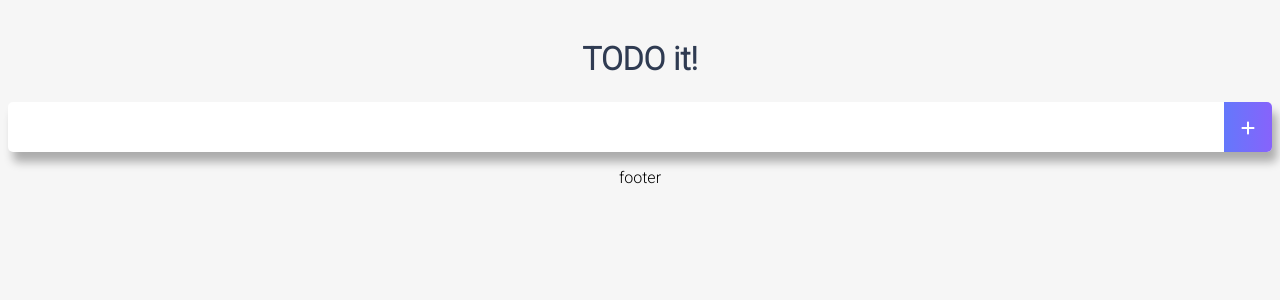
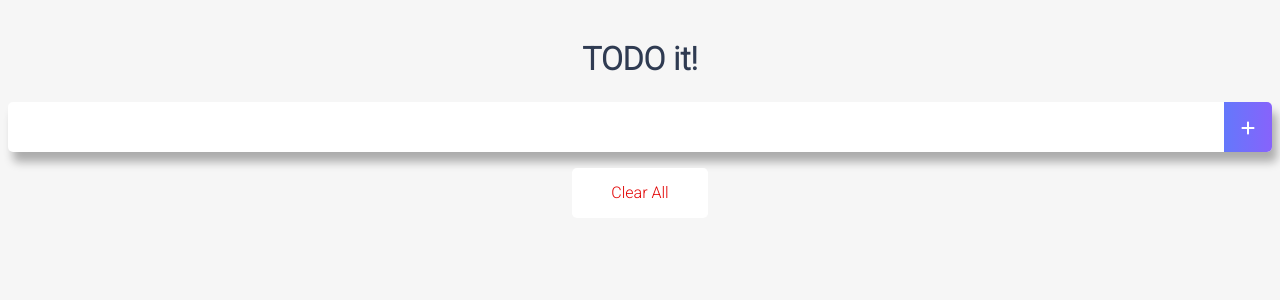
Before and after one commit to covy-jang/practice-vue-js, a Vue app in the folder vue-todo/: page / in a window 1280 px wide. Shown: the top 300 px of the page. Built offline with nearby package versions, Linux system fonts and the light colour scheme.

Commit message:
vue-todo initial commit

```diff
--- a/vue-todo/src/App.vue
+++ b/vue-todo/src/App.vue
@@ -1,9 +1,12 @@
 <template>
   <div id="app">
     <TodoHeader></TodoHeader>
-    <TodoInput></TodoInput>
-    <TodoList></TodoList>
-    <TodoFooter></TodoFooter>
+    <TodoInput v-on:addTodoItem="addOneItem"></TodoInput>
+    <TodoList v-bind:propsdata="todoItems"
+        v-on:removeItem="removeOneItem"
+        v-on:toggleItem="toggleOneItem">
+    </TodoList>
+    <TodoFooter v-on:clearAll="clearAllItems"></TodoFooter>
   </div>
 </template>
 
@@ -20,6 +23,38 @@ export default {
     'TodoInput': TodoInput,
     'TodoList': TodoList,
     'TodoFooter': TodoFooter
+  },
+  data() {
+    return {
+      todoItems: []
+    }
+  },
+  created() {
+      if(localStorage.length > 0) {
+          for (var i = 0; i < localStorage.length; ++i) {
+              this.todoItems.push(JSON.parse(localStorage.getItem(localStorage.key(i))));
+          }
+      }
+  },
+  methods: {
+    addOneItem: function(todoItem) {
+        var obj = { completed : false, item: todoItem }
+        localStorage.setItem(todoItem, JSON.stringify(obj));
+        this.todoItems.push(obj);
+    },
+    removeOneItem: function(todoItem, index) {
+        localStorage.removeItem(todoItem.item);
+        this.todoItems.splice(index, 1);
+    },
+    toggleOneItem: function(todoItem, index) {
+        this.todoItems[index].completed = !this.todoItems[index].completed;
+        localStorage.removeItem(todoItem.item);
+        localStorage.setItem(todoItem.item, JSON.stringify(todoItem));
+    },
+    clearAllItems: function() {
+      localStorage.clear();
+      this.todoItems = [];
+    }
   }
 }
 </script>
--- a/vue-todo/src/components/TodoFooter.vue
+++ b/vue-todo/src/components/TodoFooter.vue
@@ -1,13 +1,11 @@
 <template>
-    <div>
-        footer
+    <div class="clearAllContainer">
+        <span class="clearAllBtn" v-on:click="clearTodo">Clear All</span>
     </div>
 </template>
 
 <script>
 export default {
-    name: 'VueTodoTodoFooter',
-
     data() {
         return {
 
@@ -19,11 +17,24 @@ export default {
     },
 
     methods: {
-
+        clearTodo: function() {
+            this.$emit('clearAll');
+        }
     },
 };
 </script>
 
-<style lang="scss" scoped>
-
+<style scoped>
+.clearAllContainer {
+    width: 8.5rem;
+    height: 50px;
+    line-height: 50px;
+    background-color: white;
+    border-radius: 5px;
+    margin: 0 auto;
+}
+.clearAllBtn {
+    color: #e20303;
+    display: block;
+}
 </style>
--- a/vue-todo/src/components/TodoInput.vue
+++ b/vue-todo/src/components/TodoInput.vue
@@ -20,8 +20,7 @@ export default {
     methods: {
         addTodo: function() {
             if(this.newTodoItem !== '') {
-                var obj = { completed : false, item: this.newTodoItem }
-                localStorage.setItem(this.newTodoItem, JSON.stringify(obj));
+                this.$emit('addTodoItem', this.newTodoItem)
                 this.clearInput();
             }
         },
--- a/vue-todo/src/components/TodoList.vue
+++ b/vue-todo/src/components/TodoList.vue
@@ -1,8 +1,8 @@
 <template>
     <div>
         <ul>
-            <li v-for="(todoItem, index) in todoItems" v-bind:key="todoItem.item" class="shadow">
-                <font-awesome-icon v-bind:class="{checkBtnCompleted: todoItem.completed}" class="checkBtn" icon="fa-solid fa-check" size="xl" v-on:click="toggleComplete(todoItem)"/>
+            <li v-for="(todoItem, index) in propsdata" v-bind:key="todoItem.item" class="shadow">
+                <font-awesome-icon v-bind:class="{checkBtnCompleted: todoItem.completed}" class="checkBtn" icon="fa-solid fa-check" size="xl" v-on:click="toggleComplete(todoItem, index)"/>
                 <span v-bind:class="{textCompleted: todoItem.completed}">{{ todoItem.item }}</span>
                 <span class="removeBtn" v-on:click="removeTodo(todoItem, index)">
                     <font-awesome-icon icon="fa-solid fa-trash-can" />
@@ -14,34 +14,13 @@
 
 <script>
 export default {
-    data() {
-        return {
-            todoItems: []
-        };
-    },
-
-    mounted() {
-
-    },
-
-    created() {
-        if(localStorage.length > 0) {
-            for (var i = 0; i < localStorage.length; ++i) {
-                this.todoItems.push(JSON.parse(localStorage.getItem(localStorage.key(i))));
-            }
-        }
-    },
-
+    props: ['propsdata'],
     methods: {
         removeTodo: function(todoItem, index) {
-            console.log(todoItem, index);
-            localStorage.removeItem(todoItem);
-            this.todoItems.splice(index, 1);
+            this.$emit('removeItem', todoItem, index);
         },
-        toggleComplete: function(todoItem) {
-            todoItem.completed = !todoItem.completed;
-            localStorage.removeItem(todoItem.item);
-            localStorage.setItem(todoItem.item, JSON.stringify(todoItem));
+        toggleComplete: function(todoItem, index) {
+            this.$emit('toggleItem', todoItem, index);
         }
     },
 };
```
